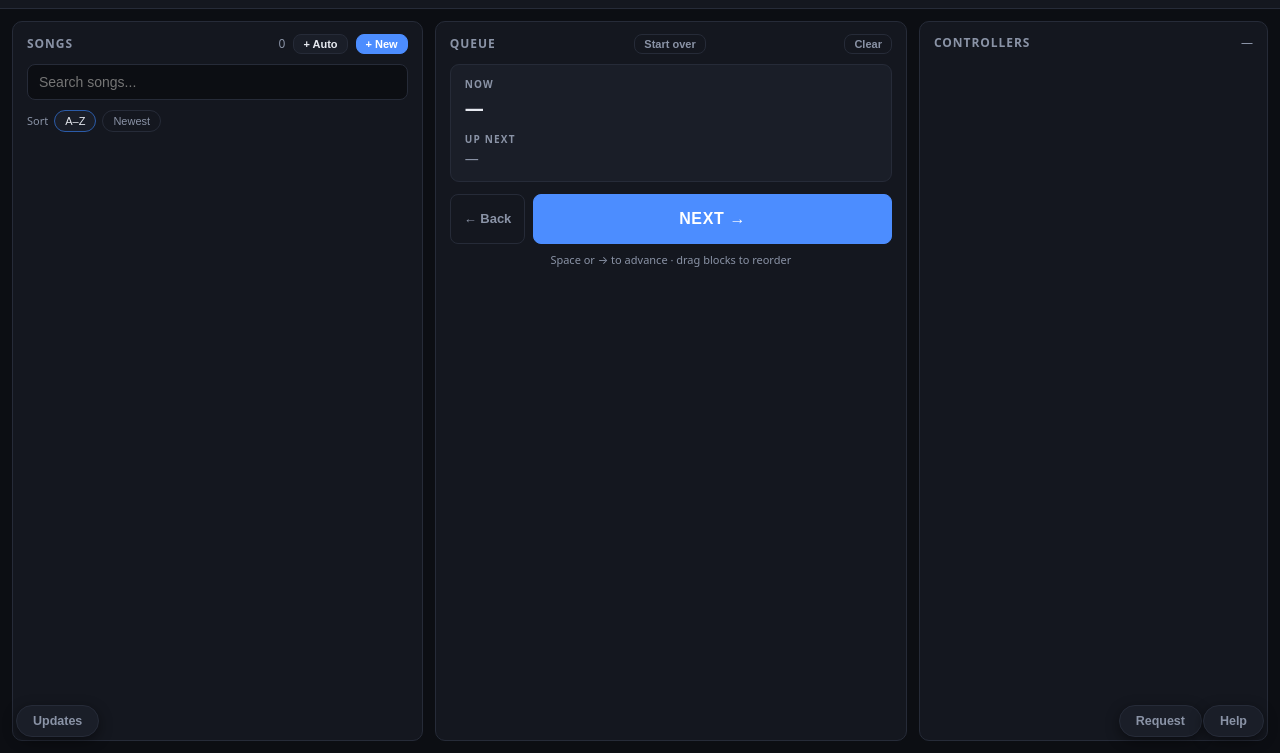
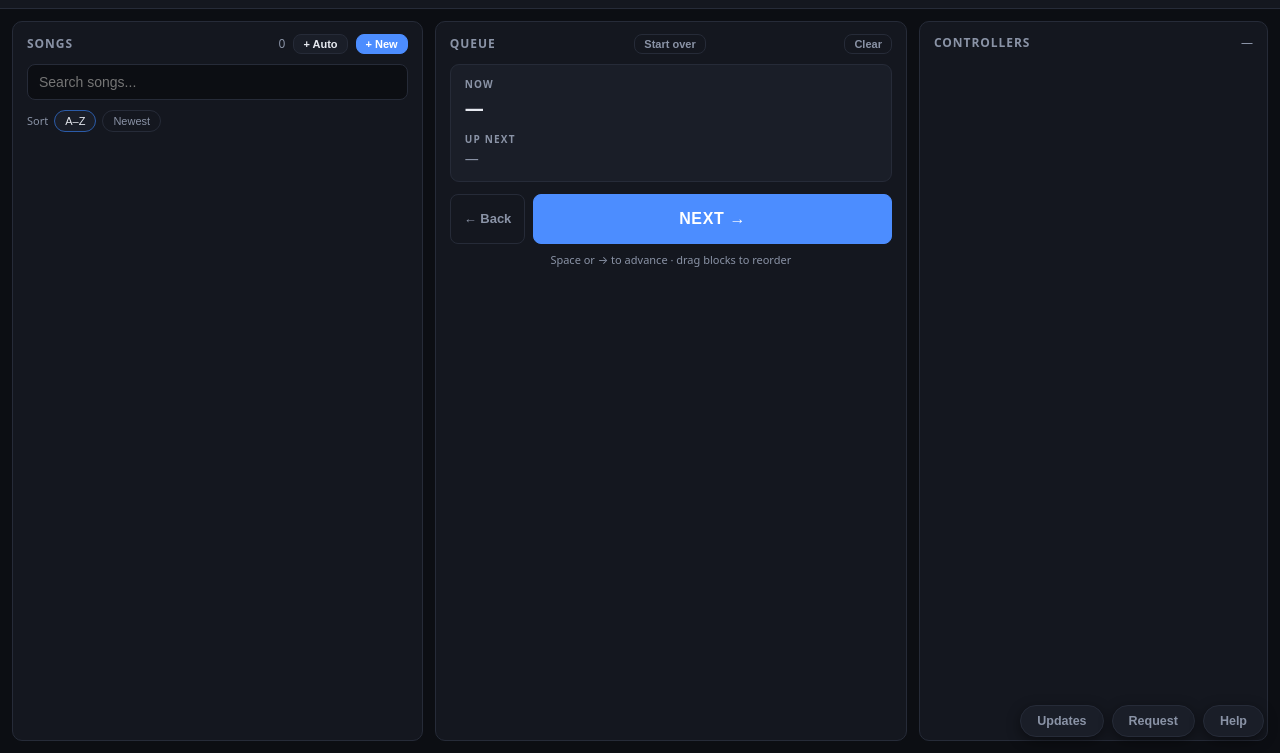
Before and after one commit to Murpful/lightsapp, a website with bundled scripts: page public/index.html in a window 1280 px wide. Shown: the part 47-800 px from the top of the page. Built offline with nearby package versions, Linux system fonts and the light colour scheme; files whose address does not match are found by name.

Commit message:
Group the corner buttons into one row at bottom right
Updates sits with Request and Help rather than alone on the left. They are laid
out by a flex row instead of three hand-set offsets, which drifted the moment a
label changed.

```diff
--- a/public/index.html
+++ b/public/index.html
@@ -210,12 +210,14 @@
   </div>
 
   <!-- ------------------------------------------------------------ help -->
-  <button id="btnUpdates" class="help-fab updates-fab"
-          title="Version, updates and testing mode">
-    <span class="fab-dot" id="updatesDot" hidden></span>Updates</button>
-  <button id="btnRequest" class="help-fab request-fab"
-          title="Ask for a change or report something odd">Request</button>
-  <button id="btnHelp" class="help-fab" title="Who to contact">Help</button>
+  <div class="fab-row">
+    <button id="btnUpdates" class="help-fab updates-fab"
+            title="Version, updates and testing mode">
+      <span class="fab-dot" id="updatesDot" hidden></span>Updates</button>
+    <button id="btnRequest" class="help-fab"
+            title="Ask for a change or report something odd">Request</button>
+    <button id="btnHelp" class="help-fab" title="Who to contact">Help</button>
+  </div>
 
   <!-- ---------------------------------------------------- update banner -->
   <div id="updateBar" class="update-bar hidden">
--- a/public/style.css
+++ b/public/style.css
@@ -177,9 +177,15 @@ html, body {
 
 /* ------------------------------------------------------------------- help */
 
-.help-fab {
+/* One row, so adding or renaming a button never needs its offset working out
+   by hand -- three separate `right:` values drift the moment a label changes. */
+.fab-row {
   position: fixed; right: 16px; bottom: 16px;
   z-index: 70;
+  display: flex; align-items: center; gap: 8px;
+}
+
+.help-fab {
   padding: 8px 16px;
   background: var(--panel-2);
   border: 1px solid var(--line);
@@ -384,11 +390,8 @@ body.testing-mode .version-tag { border-color: var(--warn); color: var(--warn);
 .update-bar.busy { border-color: var(--line); }
 .update-bar.blocked { border-color: #6a5326; }
 
-.request-fab { right: 78px; }
-
-/* Bottom LEFT, away from Help and Request: updating is a different kind of
-   action from asking for help, and it should not be buried in the version. */
-.updates-fab { left: 16px; right: auto; display: flex; align-items: center; gap: 7px; }
+/* Given its own button rather than being buried in the version number. */
+.updates-fab { display: flex; align-items: center; gap: 7px; }
 .updates-fab.available { color: var(--text); border-color: var(--accent); }
 .fab-dot {
   width: 7px; height: 7px; border-radius: 50%;
```
